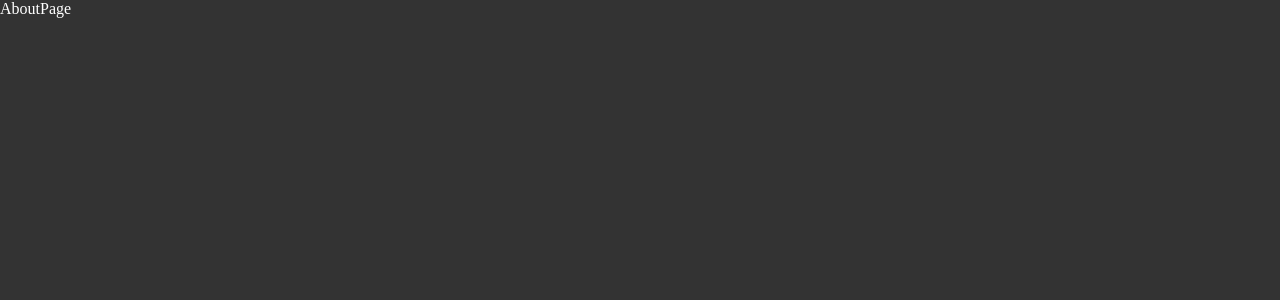
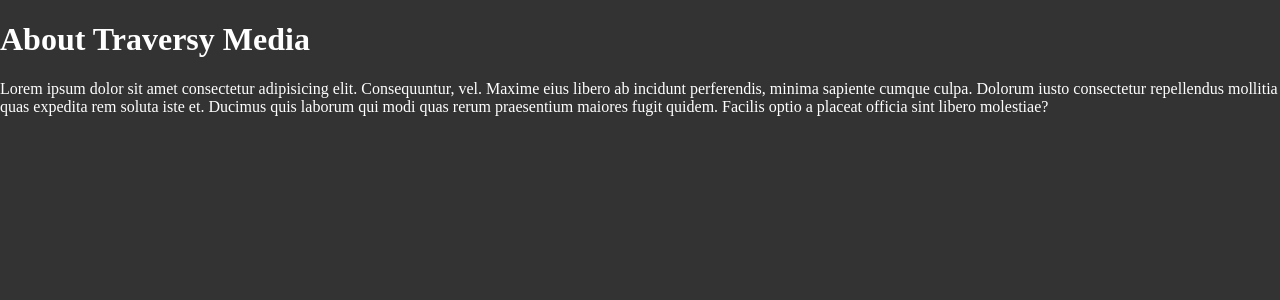
Before and after one commit to Ali-Faal9573/next-13-course, a Next.js app: page /about in a window 1280 px wide. Shown: the top 300 px of the page. Built offline with nearby package versions, Linux system fonts and the light colour scheme.

Commit message:
adding some dummy data to about page

```diff
--- a/app/about/page.jsx
+++ b/app/about/page.jsx
@@ -2,7 +2,10 @@
 
 const AboutPage = () => {
     return (
-        <div>AboutPage</div>
+        <div>
+            <h1>About Traversy Media</h1>
+            <p>Lorem ipsum dolor sit amet consectetur adipisicing elit. Consequuntur, vel. Maxime eius libero ab incidunt perferendis, minima sapiente cumque culpa. Dolorum iusto consectetur repellendus mollitia quas expedita rem soluta iste et. Ducimus quis laborum qui modi quas rerum praesentium maiores fugit quidem. Facilis optio a placeat officia sint libero molestiae?</p>
+        </div>
     )
 }
 
```
